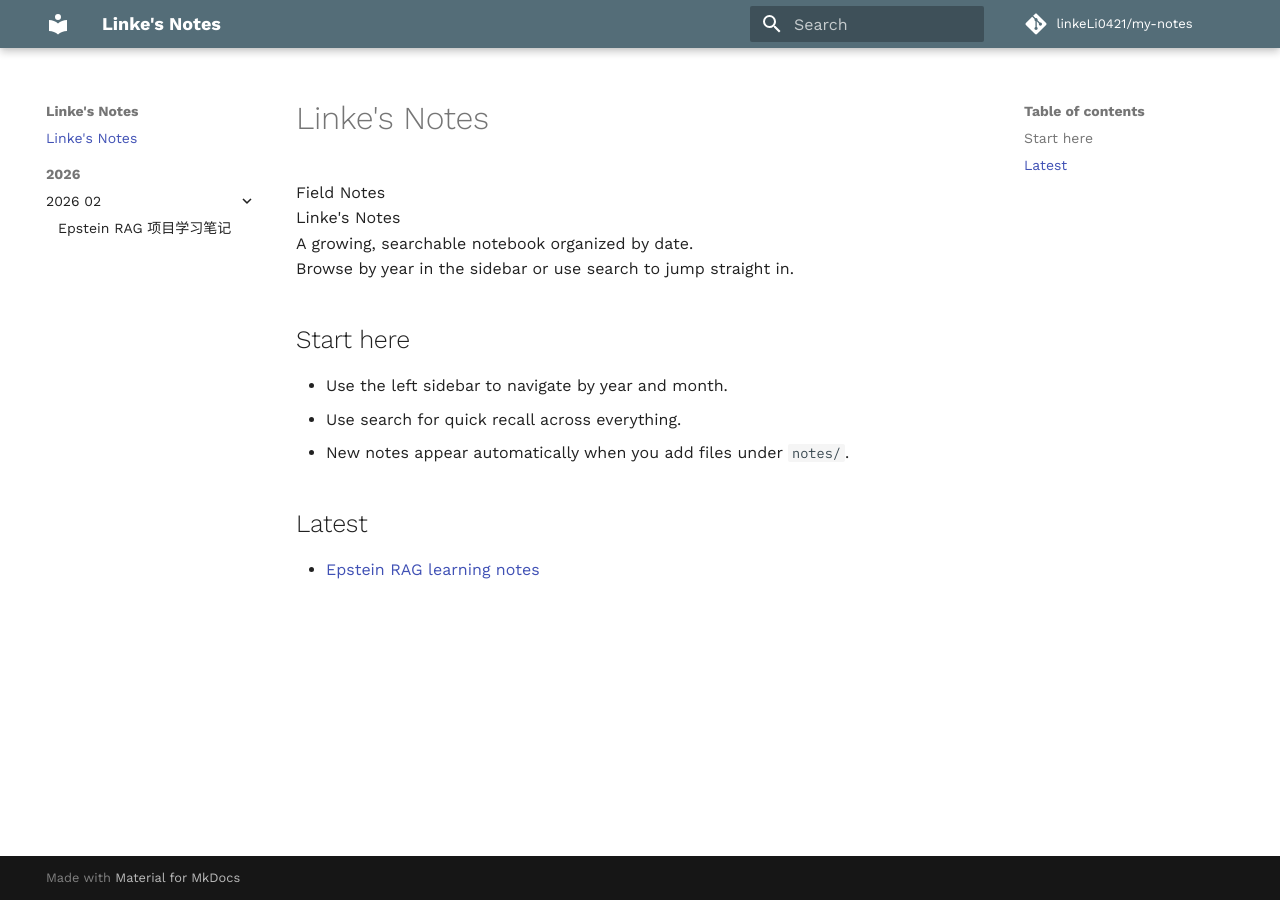
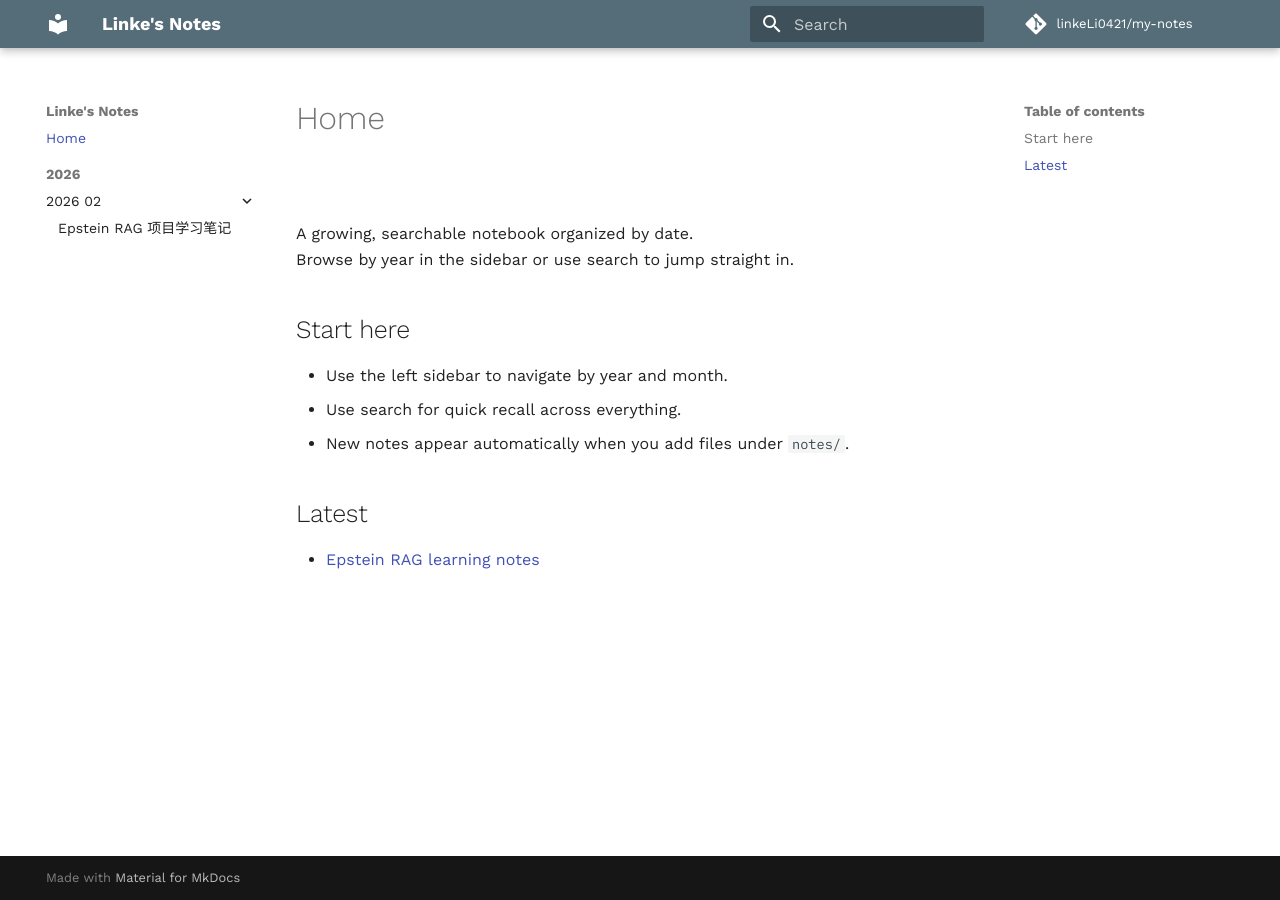
Before and after one commit to linkeLi0421/my-notes, an MkDocs documentation site: the page built from notes/index.md, in a window 1280 px wide. Built offline with MkDocs 1.6.1 and Material for MkDocs 9.7.7, drawn with Linux system fonts in a browser that asks for light colours; comment, search, counter and statistics services are not loaded.

Commit message:
Make home label and switch to white theme

```diff
--- a/notes/index.md
+++ b/notes/index.md
@@ -1,8 +1,9 @@
-# Linke's Notes
+---
+title: Home
+---
 
+﻿
 <div class="book-hero">
-  <div class="book-hero__eyebrow">Field Notes</div>
-  <div class="book-hero__title">Linke's Notes</div>
   <div class="book-hero__tagline">A growing, searchable notebook organized by date.</div>
   <div class="book-hero__meta">Browse by year in the sidebar or use search to jump straight in.</div>
 </div>
```
Also changed, not shown: 1 other file.
